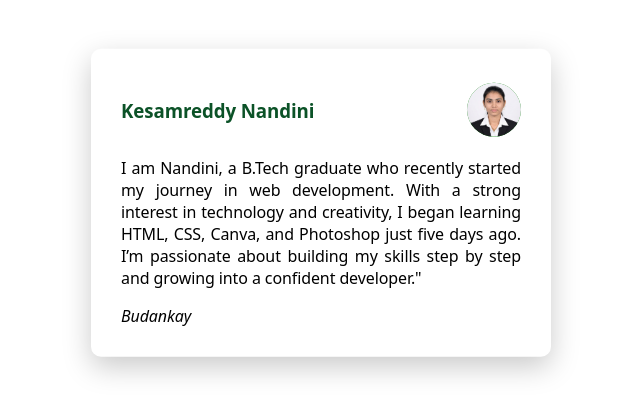
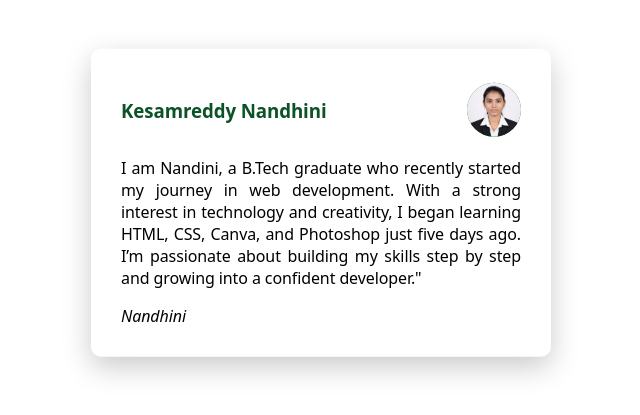
Before and after one commit to Nandinikesamreddy/profile-card, a plain HTML site: page index.html in a window 1280 px wide. Shown: the part 197-612 px from the top of the page, 319-959 px from the left. Drawn offline with Linux system fonts and the light colour scheme.

Commit message:
Update index.html

```diff
--- a/index.html
+++ b/index.html
@@ -64,7 +64,7 @@
   <body>
     <div class="card">
       <div class="profile">
-        <h3>Kesamreddy Nandini</h3>
+        <h3>Kesamreddy Nandhini</h3>
         <div
           style="
             width: 54px;
@@ -95,7 +95,7 @@
         passionate about building my skills step by step and growing into a
         confident developer."
       </p>
-      <div><i>Budankay</i></div>
+      <div><i>Nandhini</i></div>
       <!-- <button>Start</button> -->
     </div>
   </body>
```
